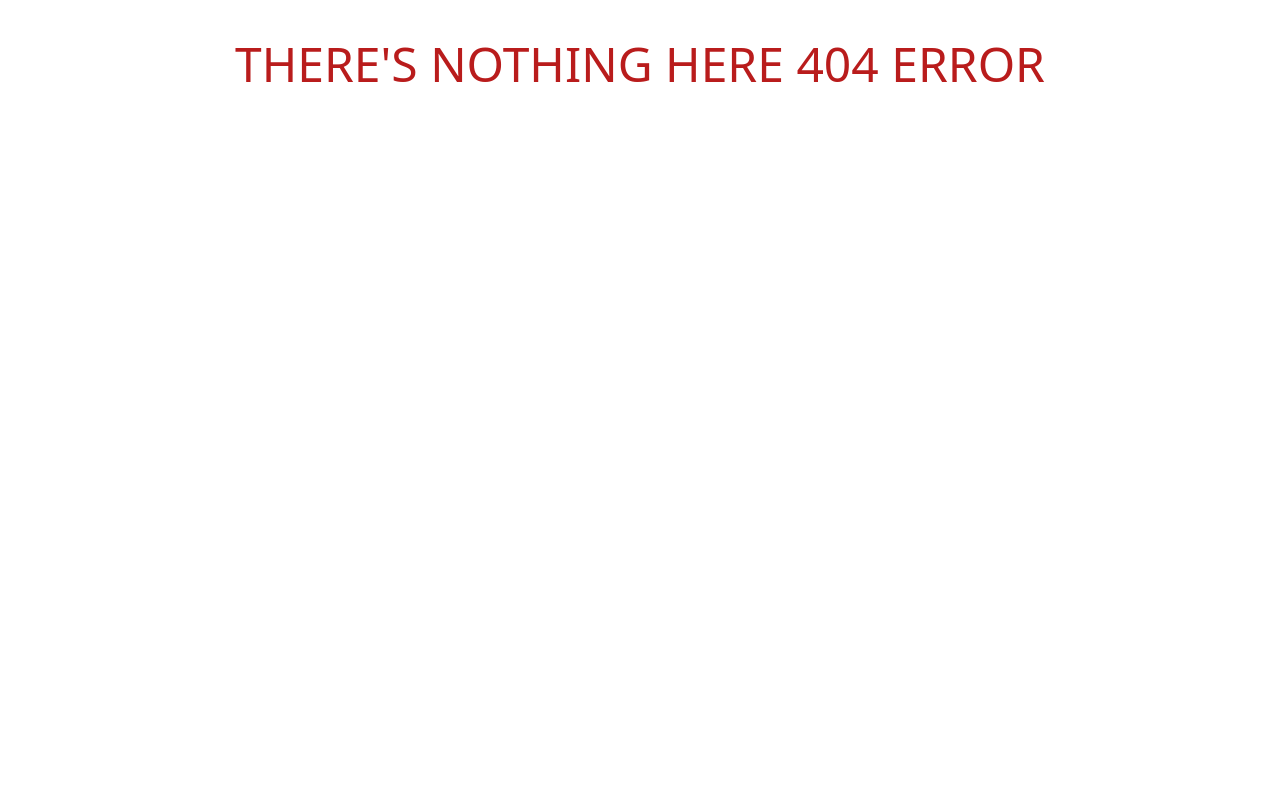
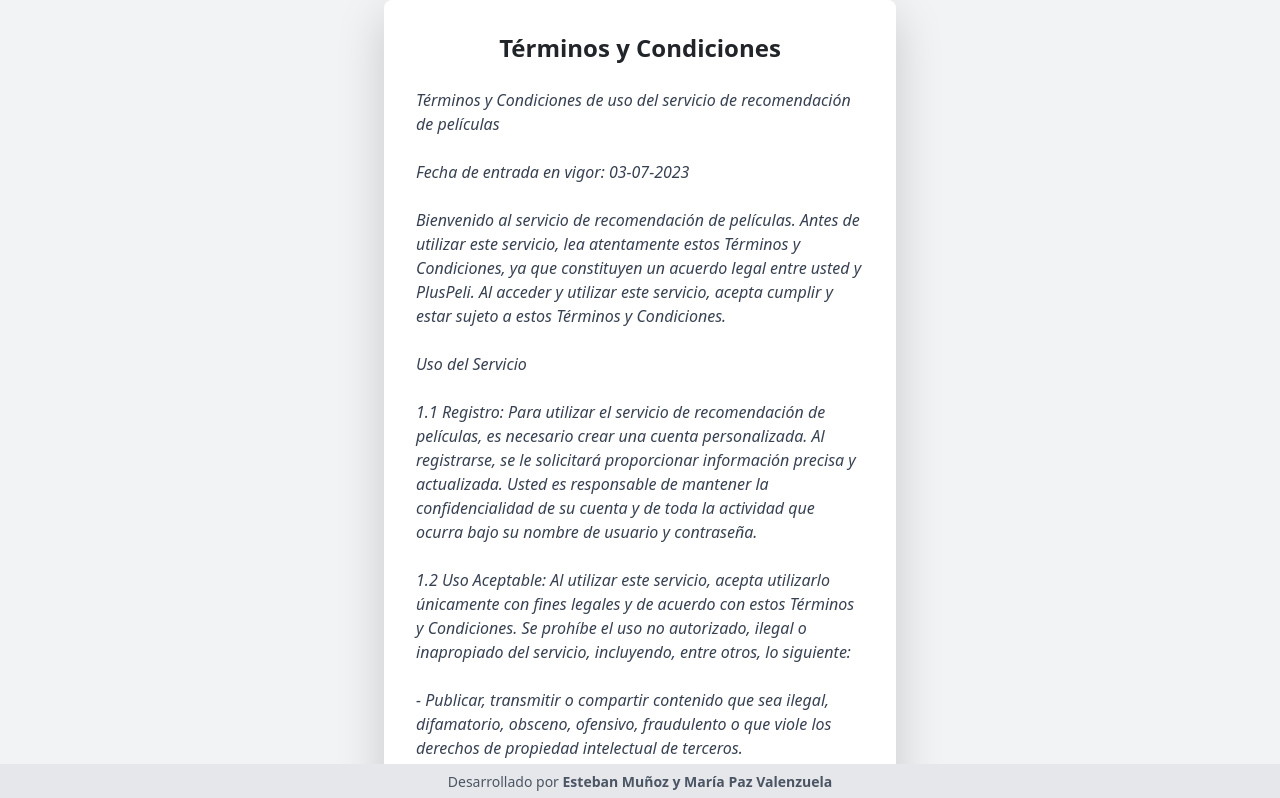
Before and after one commit to sekuismo/Movie-app-for-production, a React (Vite) app: page /condition in a window 1280 px wide. Before the commit this address had no page. Shown: the top 798 px of the page. Built offline with nearby package versions, Linux system fonts and the light colour scheme.

Commit message:
se agregan terminos y condiciones

```diff
--- a/src/App.jsx
+++ b/src/App.jsx
@@ -7,6 +7,7 @@ import Profile from "./Components/Profile";
 import Inicio from "./Components/Inicio";
 import Registro from "./Components/Registro";
 import LoginUser from "./Components/LoginUser";
+import Condition from "./Components/Condition";
 import SesionContext from "./context/SesionContext";
 import { useState } from "react";
 
@@ -20,6 +21,7 @@ const App = () => {
           <Route path="/" element={<Inicio />} />
           <Route path="/login" element={<LoginUser />} />
           <Route path="/register" element={<Registro />} />
+          <Route path="/condition" element={<Condition />} />
           <Route path="/movieform" element={<MovieForm />} />
           <Route path="/movielist" element={<MovieList />} />
           <Route path="*" element={<NotFound />} />
--- /dev/null
+++ b/src/Components/Condition.jsx
@@ -0,0 +1,64 @@
+import React from "react";
+import { Link } from "react-router-dom";
+
+const Condition = () => {
+  return (
+    <div>
+    <div className="bg-gray-200 bg-opacity-50 min-h-screen flex items-center justify-center">
+      <div className="max-w-lg mx-auto p-8 bg-white shadow-lg rounded-lg">
+        <h2 className="text-2xl font-semibold mb-4 text-center">Términos y Condiciones</h2>
+        <p className="text-gray-700 italic">
+          Términos y Condiciones de uso del servicio de recomendación de películas
+          <br /><br />
+          Fecha de entrada en vigor: 03-07-2023
+          <br /><br />
+          Bienvenido al servicio de recomendación de películas. Antes de utilizar este servicio, lea atentamente estos Términos y Condiciones, ya que constituyen un acuerdo legal entre usted y PlusPeli. Al acceder y utilizar este servicio, acepta cumplir y estar sujeto a estos Términos y Condiciones.
+          <br /><br />
+          Uso del Servicio
+          <br /><br />
+          1.1 Registro: Para utilizar el servicio de recomendación de películas, es necesario crear una cuenta personalizada. Al registrarse, se le solicitará proporcionar información precisa y actualizada. Usted es responsable de mantener la confidencialidad de su cuenta y de toda la actividad que ocurra bajo su nombre de usuario y contraseña.
+          <br /><br />
+          1.2 Uso Aceptable: Al utilizar este servicio, acepta utilizarlo únicamente con fines legales y de acuerdo con estos Términos y Condiciones. Se prohíbe el uso no autorizado, ilegal o inapropiado del servicio, incluyendo, entre otros, lo siguiente:
+          <br /><br />
+          - Publicar, transmitir o compartir contenido que sea ilegal, difamatorio, obsceno, ofensivo, fraudulento o que viole los derechos de propiedad intelectual de terceros.
+          <br /><br />
+          - Acceder o intentar acceder a cuentas de otros usuarios, sistemas informáticos o redes conectadas al servicio sin autorización.
+          <br /><br />
+          - Utilizar el servicio para enviar correo no solicitado o no autorizado (spam).
+          <br /><br />
+          - Realizar cualquier acción que pueda dañar, sobrecargar o afectar negativamente la funcionalidad del servicio.
+          <br /><br />
+          1.3 Información del Usuario: Al utilizar este servicio, usted otorga a PlusPeli el derecho a recopilar y utilizar la información proporcionada durante el registro y el uso del servicio de acuerdo con la Política de Privacidad.
+          <br /><br />
+          Funcionalidades del Servicio
+          <br /><br />
+          2.1 Recomendaciones Personalizadas: El servicio de recomendación de películas le permite completar un formulario con el género, año e idioma de su preferencia. Basado en esta información, el servicio generará una lista de películas recomendadas para usted.
+          <br /><br />
+          2.2 Detalles de la Película: El servicio le proporcionará información detallada sobre cada película recomendada, incluyendo su título, sinopsis, reparto, calificaciones y opciones de visualización disponibles.
+          <br /><br />
+          2.3 Lista para Ver Más Tarde: El servicio le permitirá agregar películas a una lista personalizada para ver más tarde. Esta lista estará disponible en su cuenta y podrá acceder a ella en cualquier momento.
+          <br /><br />
+          2.4 Seguimiento de Visualización: El servicio le permitirá marcar las películas que ha visto, así como indicar si las ha visto completamente o parcialmente.
+          <br /><br />
+          2.5 Enlaces a Plataformas Externas: El servicio proporcionará enlaces a plataformas externas donde se pueda ver la película recomendada. PlusPeli no es responsable del contenido, la disponibilidad o el funcionamiento de estas plataformas externas.
+          <br /><br />
+          Limitación de Responsabilidad
+          <br /><br />
+          3.1 Exactitud de las Recomendaciones: El servicio de recomendación de películas se basa en algoritmos y preferencias proporcionadas por el usuario. Si bien se hace todo lo posible para ofrecer recomendaciones precisas, PlusPeli no garantiza la exactitud, integridad o actualidad de las recomendaciones.
+        </p>
+      </div>
+    </div>
+
+    <footer className="bg-gray-200 py-2 fixed bottom-0 left-0 w-full">
+        <div className="container mx-auto px-4 text-center">
+          <div className="text-gray-600 text-sm">
+             Desarrollado por{" "}
+            <span className="font-semibold">Esteban Muñoz y María Paz Valenzuela</span>
+          </div>
+        </div>
+      </footer>
+    </div>
+  );
+};
+
+export default Condition;
--- a/src/Components/Inicio.jsx
+++ b/src/Components/Inicio.jsx
@@ -4,21 +4,35 @@ import { Link } from "react-router-dom";
 
 const Inicio = () => {
   return (
+    <div>
       <nav className="bg-gray-800">
         <div className="container mx-auto px-4">
           <div className="flex justify-between items-center py-4">
             <div className="text-white text-5xl font-sans font-serif font-semibold">Bienvenido</div>
             <div>
-          <Link  to="/login" className="text-gray-300 hover:text-white text-xl font-semibold py-2 px-4 ml-4 transition-colors duration-200">
+              <Link to="/login" className="text-gray-300 hover:text-white text-xl font-semibold py-2 px-4 ml-4 transition-colors duration-200">
                 Iniciar sesión
               </Link>
-            <Link to="/register" className="bg-blue-500 hover:bg-blue-600 text-white text-xl font-semibold py-2 px-4 ml-4 rounded-lg transition-colors duration-200" >
+              <Link to="/register" className="bg-blue-500 hover:bg-blue-600 text-white text-xl font-semibold py-2 px-4 ml-4 rounded-lg transition-colors duration-200">
                 Registrarse
               </Link>
             </div>
           </div>
         </div>
       </nav>
+      <footer className="bg-gray-200 py-4 fixed bottom-0 left-0 w-full">
+        <div className="container mx-auto px-4 text-center">
+          <div className="text-gray-600 text-sm">
+            <Link to="/condition" className="text-gray-600 hover:text-gray-800">
+              Términos y condiciones
+            </Link>{" "}
+            | Desarrollado por{" "}
+            <span className="font-semibold">Esteban Muñoz y María Paz Valenzuela</span>
+          </div>
+        </div>
+      </footer>
+    </div>
+
   );
 };
 
```
Lines whose indentation alone changed are shown as unchanged.
